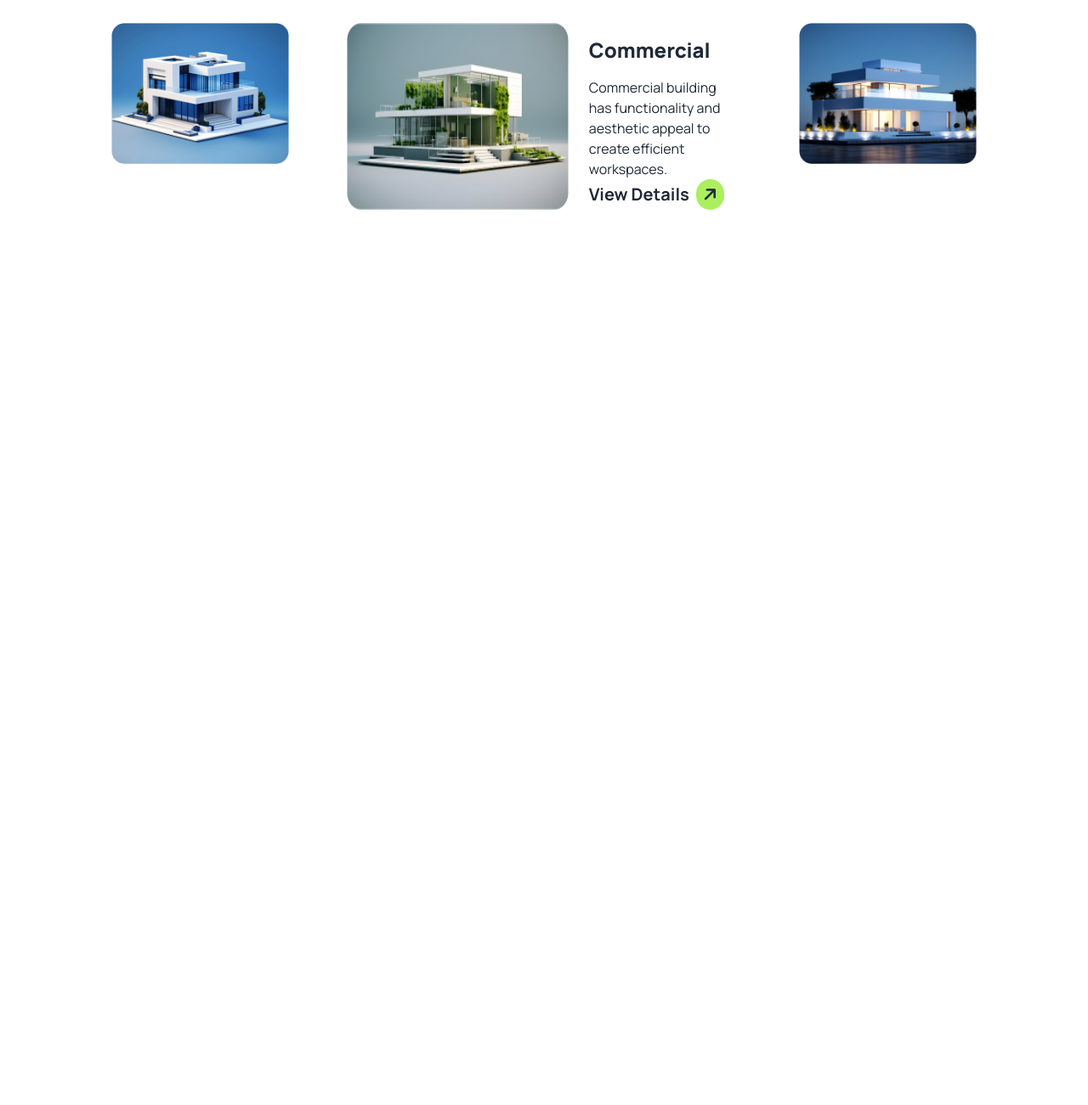
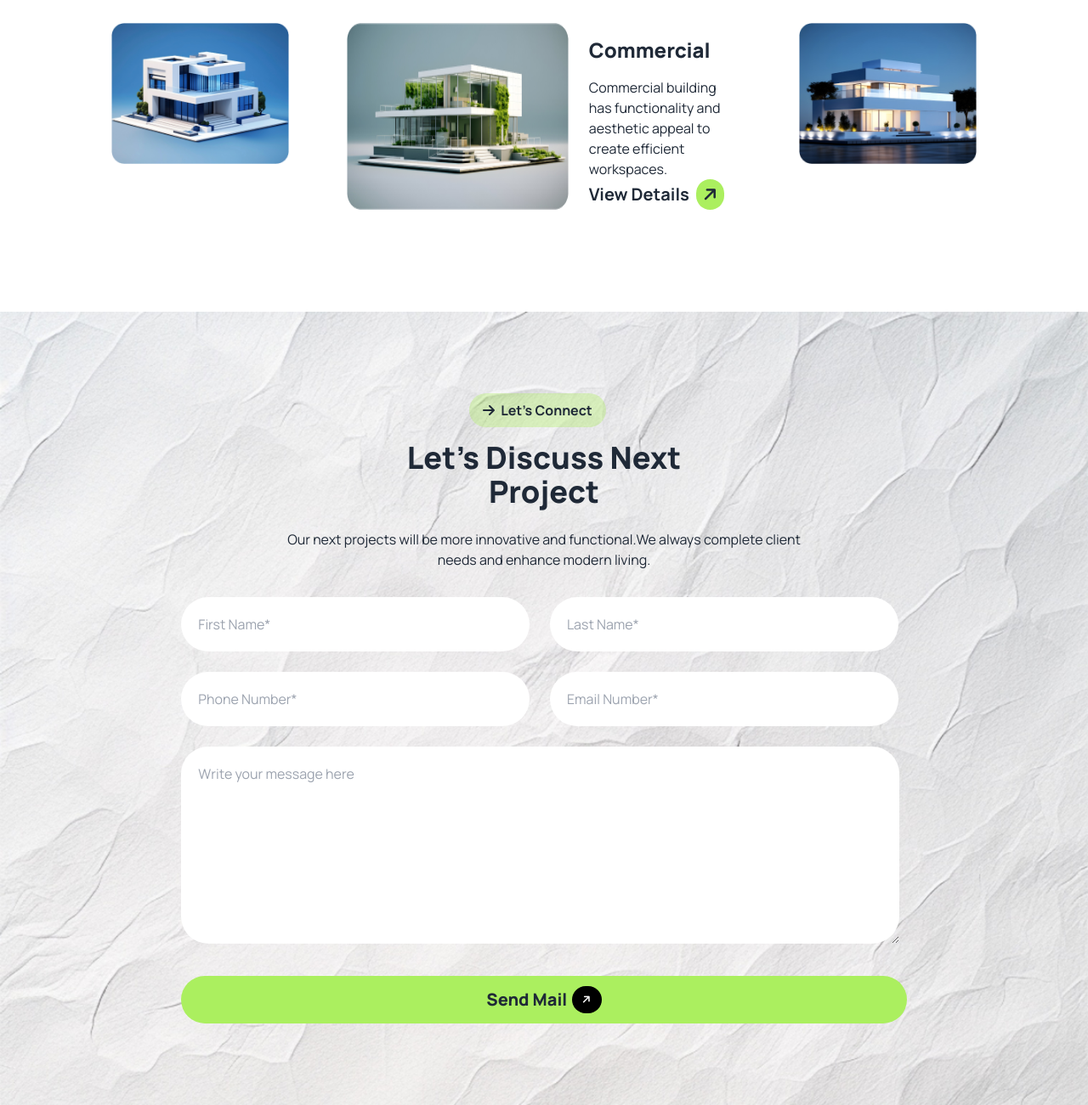
Before and after one commit to MD-Kamrul-Islam-Season/website-task3, a plain HTML site: page index.html in a window 1280 px wide. Shown: the part 2714-4015 px from the top of the page at 85% size. Before the commit the page ends 3081 px from the top, so only its background shows below. Drawn offline with nearby package versions, Linux system fonts and the light colour scheme.

Commit message:
added Lets Connect Section

```diff
--- a/index.html
+++ b/index.html
@@ -318,6 +318,66 @@
           </div>
         </div>
       </section>
+      <!-- Lets Connect Section -->
+      <section class="bg-[url('assets/bg.jpg')] bg-cover bg-no-repeat pb-24">
+        <div class="w-44 mx-auto pt-12 md:pt-24 mb-4 items-center">
+          <button class="bg-[#acef5f5a] px-4 py-2 rounded-3xl font-bold">
+            <i class="fa-solid fa-arrow-right"></i>
+            <span class="ml-1">Let’s Connect</span>
+          </button>
+        </div>
+        <h2
+          class="text-4xl font-extrabold mt-4 mb-6 md:w-1/3 text-center mx-auto"
+        >
+          Let’s Discuss Next Project
+        </h2>
+        <p class="w-5/6 md:w-1/2 text-center mx-auto">
+          Our next projects will be more innovative and functional.We always
+          complete client needs and enhance modern living.
+        </p>
+        <!-- Input boxes -->
+        <div class="w-11/12 md:w-4/6 mx-auto mt-8">
+          <div class="flex flex-col md:flex-row gap-6 mb-6">
+            <input
+              class="md:w-[48%] p-5 rounded-[4rem]"
+              type="text"
+              placeholder="First Name*"
+            />
+            <input
+              class="md:w-[48%] p-5 rounded-[4rem]"
+              type="text"
+              placeholder="Last Name*"
+            />
+          </div>
+          <div class="flex flex-col md:flex-row gap-6 mb-6">
+            <input
+              class="md:w-[48%] p-5 rounded-[4rem]"
+              type="number"
+              placeholder="Phone Number*"
+            />
+            <input
+              class="md:w-[48%] p-5 rounded-[4rem]"
+              type="email"
+              placeholder="Email Number*"
+            />
+          </div>
+          <textarea
+            class="w-[99%] rounded-[2rem] p-5 mb-8"
+            rows="8"
+            placeholder="Write your message here"
+          ></textarea>
+          <a
+            class="flex gap-1 justify-center items-center text-xl px-5 py-3 bg-[#ABEF5F] rounded-[32px]"
+          >
+            <div class="font-extrabold">Send Mail</div>
+            <button
+              class="rounded-full px-3 py-2 bg-black text-white text-xs ml-0.5"
+            >
+              <i class="fa-solid fa-arrow-right -rotate-45"></i>
+            </button>
+          </a>
+        </div>
+      </section>
     </main>
     <!-- Footer Section -->
     <footer></footer>
```
